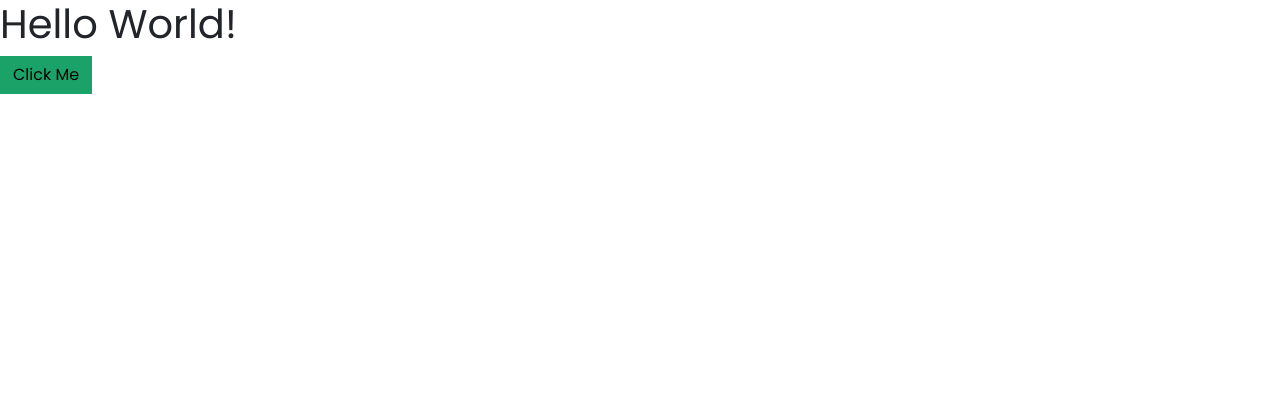
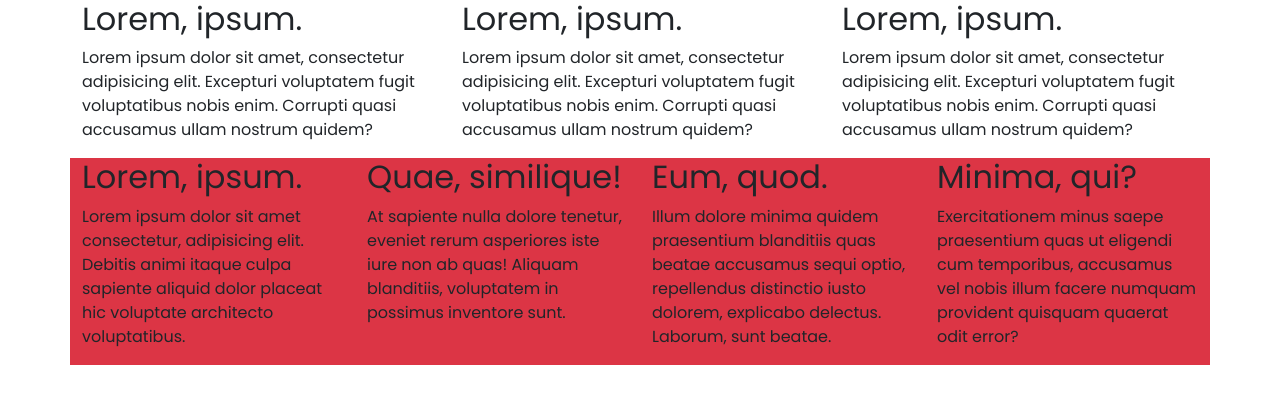
Before and after one commit to faboola/TPW, a PHP site: page / in a window 1280 px wide. Shown: the top 404 px of the page. Run offline with PHP 8.4, Linux system fonts and the light colour scheme; some libraries are stand-ins or nearby versions.

Commit message:
sass bootstrap

```diff
--- a/bootstrap_sass/index.html
+++ b/bootstrap_sass/index.html
@@ -1,5 +1,6 @@
 <!DOCTYPE html>
 <html lang="en">
+
 <head>
     <meta charset="UTF-8">
     <meta http-equiv="X-UA-Compatible" content="IE=edge">
@@ -10,17 +11,57 @@
     <!--                              GOOGLE FONTS                               -->
     <!-- ----------------------------------------------------------------------- -->
     <link rel="preconnect" href="https://fonts.googleapis.com">
-<link rel="preconnect" href="https://fonts.gstatic.com" crossorigin>
-<link href="https://fonts.googleapis.com/css2?family=Poppins:wght@200;300;400;700;900&display=swap" rel="stylesheet">
+    <link rel="preconnect" href="https://fonts.gstatic.com" crossorigin>
+    <link href="https://fonts.googleapis.com/css2?family=Poppins:wght@200;300;400;700;900&display=swap" rel="stylesheet">
 
 
     <link rel="stylesheet" href="css/style.css">
 </head>
+
 <body>
-<h1>Hello World!</h1>
 
-    <a href="#" class="btn btn-primary">Click Me</a>
 
-<script src="node_modules/bootstrap/dist/js/bootstrap.bundle.min.js"></script>
+    <main class="main">
+        <div id="servizi">
+            <div class="servizio">
+                <h2>Lorem, ipsum.</h2>
+                <p>Lorem ipsum dolor sit amet, consectetur adipisicing elit. Excepturi voluptatem fugit voluptatibus nobis enim. Corrupti quasi accusamus ullam nostrum quidem?</p>
+            </div>
+            <div class="servizio">
+                <h2>Lorem, ipsum.</h2>
+                <p>Lorem ipsum dolor sit amet, consectetur adipisicing elit. Excepturi voluptatem fugit voluptatibus nobis enim. Corrupti quasi accusamus ullam nostrum quidem?</p>
+            </div>
+
+            <div class="servizio">
+                <h2>Lorem, ipsum.</h2>
+                <p>Lorem ipsum dolor sit amet, consectetur adipisicing elit. Excepturi voluptatem fugit voluptatibus nobis enim. Corrupti quasi accusamus ullam nostrum quidem?</p>
+            </div>
+        </div>
+
+
+    <div id="testimonial">
+
+        <div class="review">
+            <h2>Lorem, ipsum.</h2>
+            <p>Lorem ipsum dolor sit amet consectetur, adipisicing elit. Debitis animi itaque culpa sapiente aliquid dolor placeat hic voluptate architecto voluptatibus.</p>
+        </div>
+        <div class="review">
+            <h2>Quae, similique!</h2>
+            <p>At sapiente nulla dolore tenetur, eveniet rerum asperiores iste iure non ab quas! Aliquam blanditiis, voluptatem in possimus inventore sunt.</p>
+        </div>
+        <div class="review">
+            <h2>Eum, quod.</h2>
+            <p>Illum dolore minima quidem praesentium blanditiis quas beatae accusamus sequi optio, repellendus distinctio iusto dolorem, explicabo delectus. Laborum, sunt beatae.</p>
+        </div>
+        <div class="review">
+            <h2>Minima, qui?</h2>
+            <p>Exercitationem minus saepe praesentium quas ut eligendi cum temporibus, accusamus vel nobis illum facere numquam provident quisquam quaerat odit error?</p>
+        </div>
+
+    </div>
+</main>
+
+    <script src="node_modules/bootstrap/dist/js/bootstrap.bundle.min.js"></script>
 </body>
+
 </html>
--- /dev/null
+++ b/bootstrap_sass/scss/_custom.scss
@@ -0,0 +1,70 @@
+
+
+/* -------------------------------------------------------------------------- */
+/*                                MEDIA QUERIES                               */
+/* -------------------------------------------------------------------------- */
+
+
+#testimonial {
+    background: $blue;
+
+    @include media-breakpoint-up(md) {
+        background:$yellow;
+      }
+
+    @include media-breakpoint-up(lg) {
+        background:$red;
+    }
+
+}
+
+/* -------------------------------------------------------------------------- */
+/*                          GRIGLIA: ROW E CONTAINERS                         */
+/* -------------------------------------------------------------------------- */
+
+.main {
+    //creo un container
+    @include make-container();
+
+    //associo una larghezza di default;
+    //@include default-max-widths();
+    @include media-breakpoint-up(lg) {
+        @include default-max-widths();
+    }
+
+}
+
+
+#servizi {
+    //DIVENTA UNA ROW
+    @include make-row();
+}
+
+.servizio {
+
+    //DIVENTA UNA COLONNA!
+    @include make-col-ready(); //rende compatibile con il sistema griglia
+    @include make-col(4);
+     //assegna una dimensione alla colonna.
+    //parametro 1: spazio occupato dalla colonna | parametro 2: numero di elementi sulla riga
+    //posso fare delle colonne arbitrarie tipo 1/5 etc
+
+}
+
+
+/* -------------------------------------------------------------------------- */
+/*                         RIGHE E COLONNE RESPONSIVE                         */
+/* -------------------------------------------------------------------------- */
+
+
+#testimonial {
+    @include make-row();
+}
+
+.review {
+    @include make-col-ready();
+    @include media-breakpoint-up(lg) {
+        @include make-col(3);
+    }
+
+}
--- /dev/null
+++ b/bootstrap_sass/scss/_mymixins.scss
@@ -0,0 +1,10 @@
+//PER ASSEGNARE LE MAX WIDTH DI DEFAULT AI CONTAINER
+
+@mixin default-max-widths($max-widths: $container-max-widths,
+  $breakpoints: $grid-breakpoints) {
+  @each $breakpoint, $container-max-width in $max-widths {
+    @include media-breakpoint-up($breakpoint, $breakpoints) {
+      max-width: $container-max-width;
+    }
+  }
+}
--- a/bootstrap_sass/scss/style.scss
+++ b/bootstrap_sass/scss/style.scss
@@ -116,8 +116,9 @@ $font-family-sans-serif: "Poppins", sans-serif;
 // scss-docs-end import-stack
 
 
+//I MIEI MIXIN CUSTOM
+@import "mymixins";
+
+
 // I MIEI STILI CUSTOM!
-
-.myClass {
-    background: $gray-500;
-}
+@import "custom"; //NOTA: non serve indicare l'estensione se includiamo un parziale
```
Also changed, not shown: bootstrap_sass/css/style.css, 1 other file.
